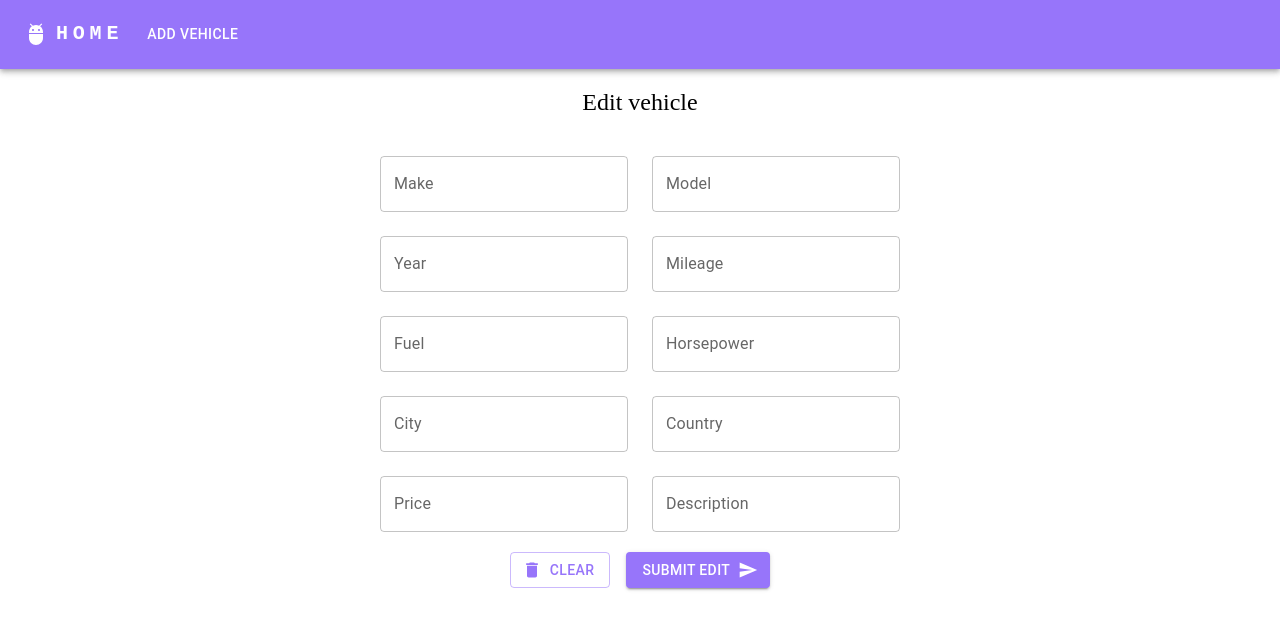
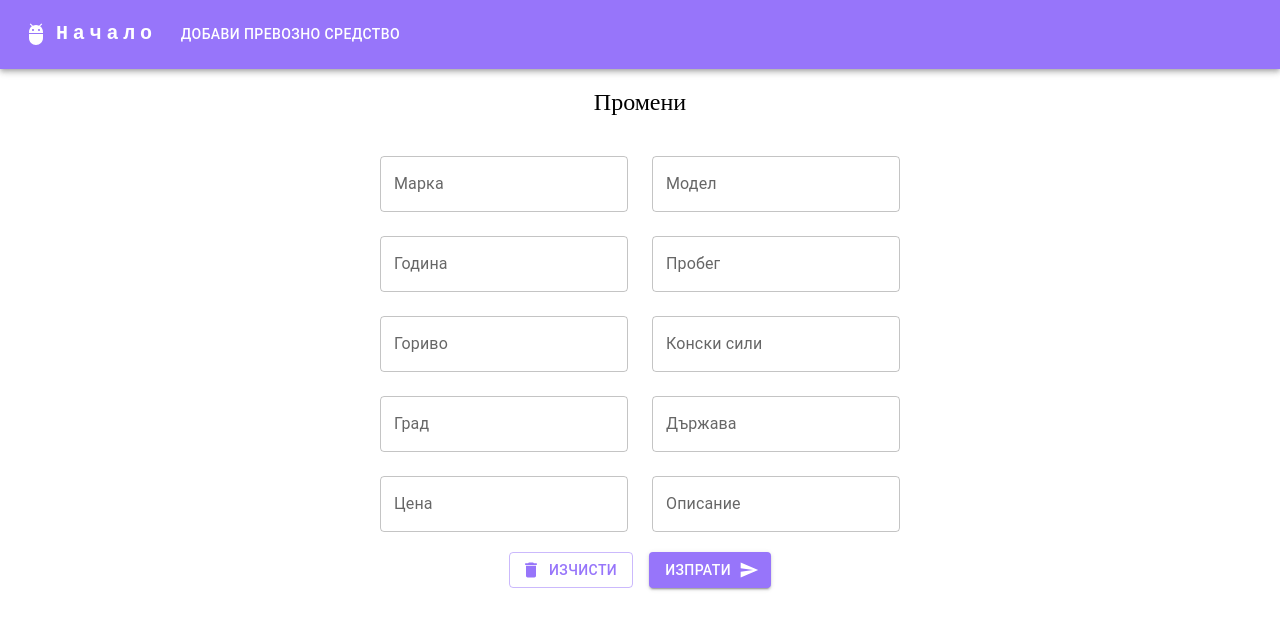
Before and after one commit to kosuo9909/store-project, a React (Create React App) app: page /edit in a window 1280 px wide. Shown: the top 630 px of the page. Built offline with nearby package versions, Linux system fonts and the light colour scheme.

Commit message:
adding i18n

```diff
--- a/package.json
+++ b/package.json
@@ -21,6 +21,7 @@
     "match-sorter": "^6.3.1",
     "react": "^18.2.0",
     "react-dom": "^18.2.0",
+    "react-intl": "^6.4.4",
     "react-redux": "^8.1.2",
     "react-router": "^6.15.0",
     "react-router-dom": "^6.15.0",
--- a/src/components/AddVehicle.tsx
+++ b/src/components/AddVehicle.tsx
@@ -11,6 +11,7 @@ import { addCar, editCar } from '../reducers/carsReducer';
 import { useNavigate } from 'react-router';
 import { ICar } from './interfaces/interfaces';
 import './AddVehicle.scss';
+import { useIntl } from 'react-intl';
 
 const textFields = [
   ['make', 'Make'],
@@ -38,6 +39,10 @@ const AddVehicle: React.FC<IAddVehicle> = ({
   addOrEdit = 'add',
 }: IAddVehicle) => {
   const dispatch = useDispatch();
+
+  const intl = useIntl();
+
+  const today = intl.formatMessage({ id: 'today' });
 
   const car = useSelector((state: RootState) => state.cars.selectedCar);
 
@@ -70,7 +75,7 @@ const AddVehicle: React.FC<IAddVehicle> = ({
     if (Object.values(formData).some(checkEmpty)) {
       setError(true);
     } else {
-      dispatch(addCar(formData as ICar));
+      dispatch(addCar({ ...(formData as ICar), today }));
       setFormData({});
       setError(false);
       navigate('/');
@@ -99,7 +104,11 @@ const AddVehicle: React.FC<IAddVehicle> = ({
 
   return (
     <main>
-      {addOrEdit === 'add' ? <h2>Add a vehicle</h2> : <h2>Edit vehicle</h2>}
+      {addOrEdit === 'add' ? (
+        <h2>{intl.formatMessage({ id: 'add' })}</h2>
+      ) : (
+        <h2>{intl.formatMessage({ id: 'edit' })}</h2>
+      )}
       <Box
         component="form"
         noValidate
@@ -123,7 +132,7 @@ const AddVehicle: React.FC<IAddVehicle> = ({
             id={name}
             name={name}
             type="input"
-            label={label}
+            label={intl.formatMessage({ id: name })}
             value={
               formData[name as keyof ICar] ? formData[name as keyof ICar] : ''
             }
@@ -140,14 +149,14 @@ const AddVehicle: React.FC<IAddVehicle> = ({
             variant="outlined"
             startIcon={<DeleteIcon />}
           >
-            Clear
+            {intl.formatMessage({ id: 'clear' })}
           </Button>
           <Button
             variant="contained"
             onClick={handleSubmit}
             endIcon={<SendIcon />}
           >
-            Submit
+            {intl.formatMessage({ id: 'submit' })}
           </Button>
         </Stack>
       )}
@@ -158,14 +167,14 @@ const AddVehicle: React.FC<IAddVehicle> = ({
             variant="outlined"
             startIcon={<DeleteIcon />}
           >
-            Clear
+            {intl.formatMessage({ id: 'clear' })}
           </Button>
           <Button
             variant="contained"
             onClick={handleEdit}
             endIcon={<SendIcon />}
           >
-            Submit edit
+            {intl.formatMessage({ id: 'submit' })}
           </Button>
         </Stack>
       )}
--- a/src/components/Navbar.tsx
+++ b/src/components/Navbar.tsx
@@ -7,8 +7,10 @@ import Button from '@mui/material/Button';
 import AdbIcon from '@mui/icons-material/Adb';
 import { Link } from 'react-router-dom';
 import { Outlet } from 'react-router-dom';
+import { useIntl } from 'react-intl';
 
 function Navbar() {
+  const intl = useIntl();
   return (
     <>
       <AppBar position="static">
@@ -30,32 +32,13 @@ function Navbar() {
                 textDecoration: 'none',
               }}
             >
-              HOME
+              {intl.formatMessage({ id: 'home' })}
             </Typography>
-
             <AdbIcon sx={{ display: { xs: 'flex', md: 'none' }, mr: 1 }} />
-            <Typography
-              variant="h5"
-              noWrap
-              component="a"
-              href="/"
-              sx={{
-                mr: 2,
-                display: { xs: 'flex', md: 'none' },
-                flexGrow: 1,
-                fontFamily: 'monospace',
-                fontWeight: 700,
-                letterSpacing: '.3rem',
-                color: 'inherit',
-                textDecoration: 'none',
-              }}
-            >
-              HOME
-            </Typography>
             <Box sx={{ flexGrow: 1, display: { xs: 'none', md: 'flex' } }}>
               <Link to="add">
                 <Button sx={{ my: 2, color: 'white', display: 'block' }}>
-                  Add Vehicle
+                  {intl.formatMessage({ id: 'addNavButton' })}
                 </Button>
               </Link>
             </Box>
--- a/src/components/Shop.tsx
+++ b/src/components/Shop.tsx
@@ -5,66 +5,70 @@ import { RootState } from '../store/store';
 import { Link } from 'react-router-dom';
 import Button from '@mui/material/Button';
 import { selectCar } from '../reducers/carsReducer';
+import { useIntl } from 'react-intl';
 
+const Shop = () => {
+  const rows = useSelector((state: RootState) => state.cars.value);
+  const intl = useIntl();
   const columns: GridColDef[] = [
     {
       field: 'make',
-    headerName: 'Make',
+      headerName: intl.formatMessage({ id: 'make' }),
       width: 150,
     },
     {
       field: 'model',
-    headerName: 'Model',
+      headerName: intl.formatMessage({ id: 'model' }),
       width: 150,
     },
     {
       field: 'year',
-    headerName: 'Year',
+      headerName: intl.formatMessage({ id: 'year' }),
       width: 150,
     },
     {
       field: 'mileage',
-    headerName: 'Mileage',
+      headerName: intl.formatMessage({ id: 'mileage' }),
       width: 150,
     },
     {
       field: 'fuel',
-    headerName: 'Fuel type',
+      headerName: intl.formatMessage({ id: 'fuel' }),
       width: 150,
     },
     {
       field: 'bhp',
-    headerName: 'Horsepower',
+      headerName: intl.formatMessage({ id: 'bhp' }),
       width: 150,
     },
     {
       field: 'city',
-    headerName: 'City',
+      headerName: intl.formatMessage({ id: 'city' }),
       width: 150,
     },
     {
       field: 'country',
-    headerName: 'Country',
+      headerName: intl.formatMessage({ id: 'country' }),
       width: 150,
     },
     {
       field: 'price',
-    headerName: 'Price',
+      headerName: intl.formatMessage({ id: 'price' }),
       width: 150,
     },
     {
       field: 'description',
-    headerName: 'Description',
+      headerName: intl.formatMessage({ id: 'description' }),
       width: 150,
     },
     {
       field: 'datePosted',
-    headerName: 'Date posted',
+      headerName: intl.formatMessage({ id: 'dateposted' }),
       width: 150,
     },
     {
       field: 'actions',
-    headerName: 'View Listing',
+      headerName: intl.formatMessage({ id: 'viewlisting' }),
       width: 150,
       renderCell: (params: GridCellParams) => {
         const dispatch = useDispatch();
@@ -76,17 +80,13 @@ const columns: GridColDef[] = [
         return (
           <Link to={`/${id}`}>
             <Button onClick={() => handleViewCar(id)} size="small">
-            View Listing
+              {intl.formatMessage({ id: 'viewlisting' })}
             </Button>
           </Link>
         );
       },
     },
   ];
-
-const Shop = () => {
-  const rows = useSelector((state: RootState) => state.cars.value);
-
   return (
     <Box sx={{ height: 400, width: '100%' }}>
       <DataGrid
--- a/src/components/SingleListing.tsx
+++ b/src/components/SingleListing.tsx
@@ -9,6 +9,7 @@ import { Link, useNavigate } from 'react-router-dom';
 import { useDispatch } from 'react-redux';
 import { removeCar, selectCar } from '../reducers/carsReducer';
 import React from 'react';
+import { useIntl } from 'react-intl';
 
 interface SingleListingProps {
   car: ICar;
@@ -16,6 +17,7 @@ interface SingleListingProps {
 }
 
 export default function SingleListing({ car, button }: SingleListingProps) {
+  const intl = useIntl();
   const dispatch = useDispatch();
 
   const handleViewCar = (id: string) => {
@@ -56,18 +58,19 @@ export default function SingleListing({ car, button }: SingleListingProps) {
               {car.price} USD
             </Typography>
             <Typography variant="body2" sx={typographySxProps}>
-              {car.mileage} miles
+              {intl.formatMessage({ id: 'mileage' })} - {car.mileage}
             </Typography>
             <Typography variant="body2" sx={typographySxProps}>
-              Year of production - {car.year}
+              {intl.formatMessage({ id: 'yearOfProduction' })} - {car.year}
             </Typography>
             <Typography variant="body2" sx={typographySxProps}>
-              Fuel type - {car.fuel}
+              {intl.formatMessage({ id: 'fuel' })} - {car.fuel}
             </Typography>
             <Typography variant="body2" sx={typographySxProps}>
-              {car.bhp} bhp.
+              {intl.formatMessage({ id: 'bhp' })} - {car.bhp}
             </Typography>
             <Typography variant="body2" color="text.secondary" sx={{ mb: 1 }}>
+              {intl.formatMessage({ id: 'description' })} <br></br>
               {car.description}
             </Typography>
             <Typography variant="body2" sx={typographySxProps}>
@@ -78,7 +81,7 @@ export default function SingleListing({ car, button }: SingleListingProps) {
             {button === 'view' && (
               <Link to={`/${car.id}`}>
                 <Button onClick={() => handleViewCar(car.id)} size="small">
-                  Visit listing
+                  {intl.formatMessage({ id: 'viewlisting' })}
                 </Button>
               </Link>
             )}
@@ -86,11 +89,11 @@ export default function SingleListing({ car, button }: SingleListingProps) {
               <>
                 <Link to="/edit">
                   <Button onClick={() => handleViewCar(car.id)} size="small">
-                    Edit
+                    {intl.formatMessage({ id: 'edit' })}
                   </Button>
                 </Link>
                 <Button onClick={(e) => handleRemove(car.id, e)} size="small">
-                  Remove
+                  {intl.formatMessage({ id: 'remove' })}
                 </Button>
               </>
             )}
--- a/src/components/interfaces/interfaces.ts
+++ b/src/components/interfaces/interfaces.ts
@@ -1,4 +1,5 @@
 export interface ICar {
+  today?: string;
   id: string;
   datePosted: string;
   make: string;
--- /dev/null
+++ b/src/i18n/locale.ts
@@ -0,0 +1,4 @@
+export const LOCALES = {
+  ENGLISH: 'en-US',
+  BULGARIAN: 'bg-BG',
+};
--- /dev/null
+++ b/src/i18n/messages.ts
@@ -0,0 +1,62 @@
+import { LOCALES } from './locale';
+
+export const messages = {
+  [LOCALES.ENGLISH]: {
+    // Date
+    today: 'Today',
+
+    // Navbar
+    addNavButton: 'Add vehicle',
+    home: 'Home',
+
+    // add or change a vehicle
+    add: 'Add a vehicle',
+    edit: 'Edit',
+    make: 'Make',
+    model: 'Model',
+    year: 'Year',
+    yearOfProduction: 'Year of production',
+    mileage: 'Mileage',
+    fuel: 'Fuel',
+    bhp: 'Horsepower',
+    city: 'City',
+    country: 'Country',
+    price: 'Price',
+    description: 'Description',
+    clear: 'Clear',
+    submit: 'Submit',
+    remove: 'Remove',
+    // Shop.tsx
+    viewlisting: 'View listing',
+    dateposted: 'Date posted',
+  },
+  [LOCALES.BULGARIAN]: {
+    // Date
+    today: 'Днес',
+
+    // Navbar
+    addNavButton: 'Добави превозно средство',
+    home: 'Начало',
+
+    // add or change a vehicle
+    add: 'Добави превозно средство',
+    edit: 'Промени',
+    make: 'Марка',
+    model: 'Модел',
+    year: 'Година',
+    yearOfProduction: 'Година на производство',
+    mileage: 'Пробег',
+    fuel: 'Гориво',
+    bhp: 'Конски сили',
+    city: 'Град',
+    country: 'Държава',
+    price: 'Цена',
+    description: 'Описание',
+    clear: 'Изчисти',
+    submit: 'Изпрати',
+    remove: 'Изтрий',
+    // Shop.tsx
+    viewlisting: 'Виж обявата',
+    dateposted: 'Качена на',
+  },
+};
--- a/src/reducers/carsReducer.ts
+++ b/src/reducers/carsReducer.ts
@@ -17,23 +17,18 @@ const initialState: CarState = {
   selectedCar: undefined,
 };
 
-const formatDate = (date: Date) => {
-  if (isToday(date)) {
-    return `Today, ${format(date, 'HH:mm a')}`;
-  } else {
-    return format(date, 'HH:mm a');
-  }
-};
-
 export const carSlice = createSlice({
   name: 'cars',
   initialState,
   reducers: {
     addCar: (state, action: PayloadAction<ICar>) => {
       const myID = uuidv4();
+      const todayString = action.payload.today;
       const carWithDateAndID = {
         ...action.payload,
-        datePosted: formatDate(new Date()),
+        datePosted: isToday(new Date())
+          ? `${todayString}, ${format(new Date(), 'HH:mm a')}`
+          : format(new Date(), 'HH:mm a'),
         id: myID,
       };
       state.value.push(carWithDateAndID);
```
Also changed, not shown: src/index.tsx (+14 -3 lines), 1 other file (tests, documents, lock files or other folders). Lines whose indentation alone changed are shown as unchanged.
